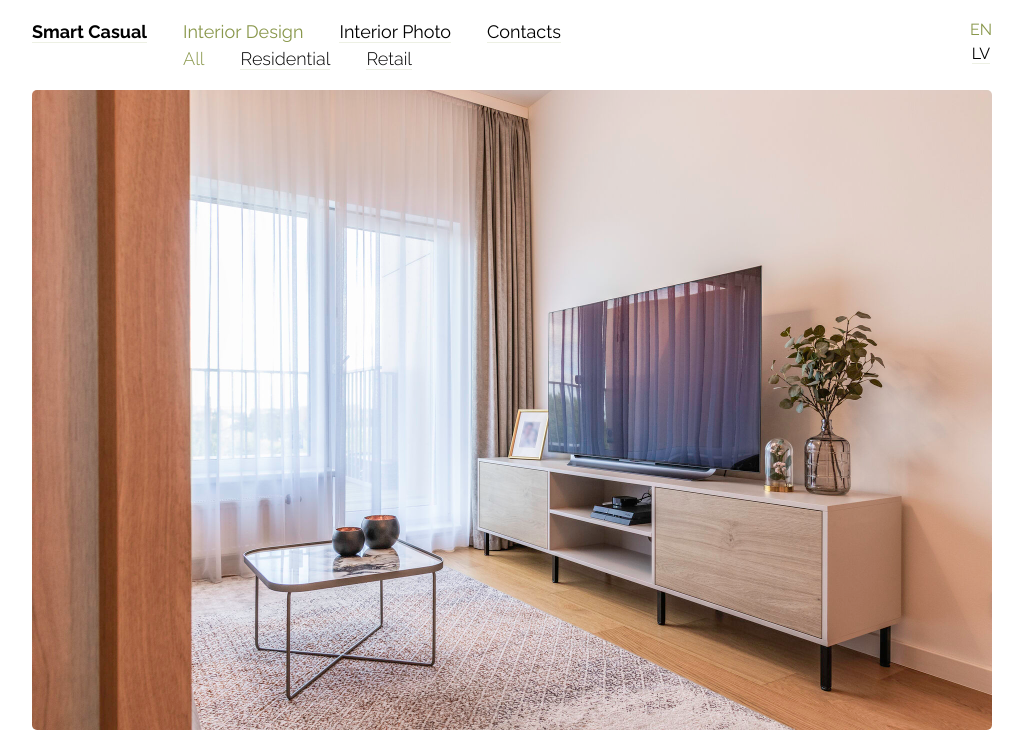
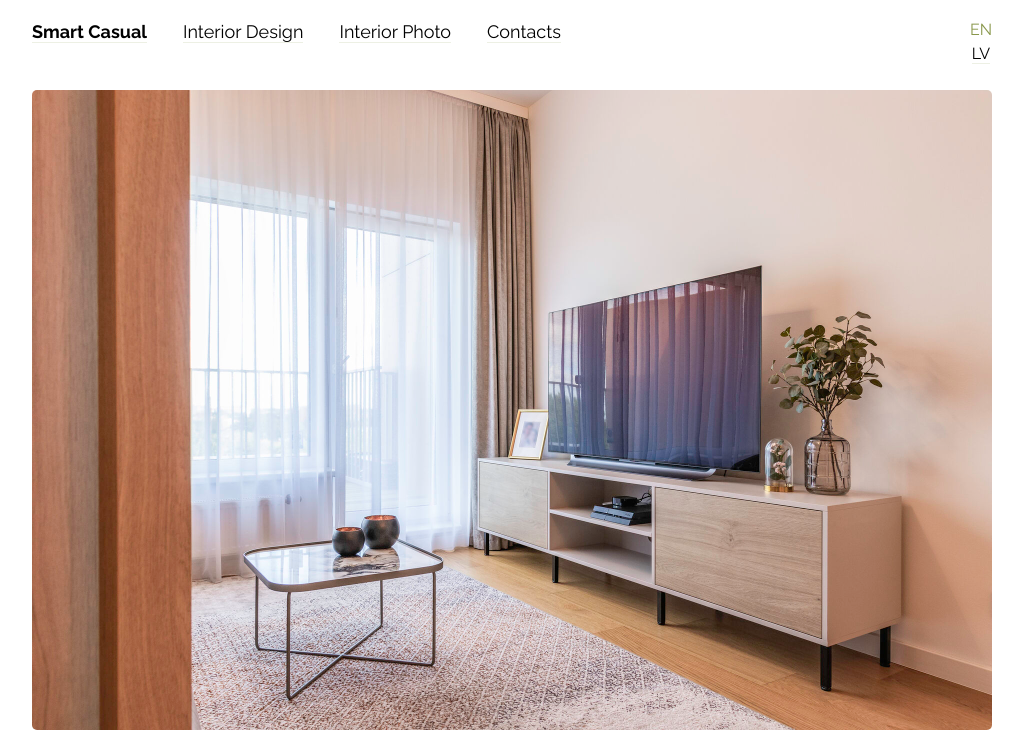
Before and after one commit to apavlovics/sonya-v2, a React (Create React App) app: page / in a window 1280 px wide. Shown: the top 746 px of the page, without its empty margins (128-1151 px from the left). Built offline with nearby package versions, Linux system fonts and the light colour scheme.

Commit message:
Improve Menu component

```diff
--- a/src/Menu.js
+++ b/src/Menu.js
@@ -10,20 +10,28 @@ class Menu extends React.Component {
     this.state = {maximized: false}
   }
 
+  stripSlashes(pathname) {
+    if (pathname.charAt(0) === '/') {
+      pathname = pathname.substr(1)
+    }
+    if (pathname.charAt(pathname.length - 1) === '/') {
+      pathname = pathname.substr(0, pathname.length - 1)
+    }
+    return pathname
+  }
+
   render() {
-    const className = this.state.maximized ? "maximized" : "minimized"
-
-    // TODO Mark selected links
-    console.log(this.props.location)
+    const currentPathname = this.stripSlashes(this.props.location.pathname)
+    const className = this.state.maximized ? 'maximized' : 'minimized'
     return (
       <nav className={className}>
         <div>
           <div className="logo">
             <div><Link to="/">Smart Casual</Link></div>
             <img
-                id={this.state.maximized ? "menu-close" : "menu-open"}
+                id={this.state.maximized ? 'menu-close' : 'menu-open'}
                 src={this.state.maximized ? MenuClose : MenuOpen}
-                alt={this.state.maximized ? "Close main menu" : "Open main menu"}
+                alt={this.state.maximized ? 'Close main menu' : 'Open main menu'}
                 onClick={() => {
                   const maximized = !this.state.maximized
                   if (maximized) {
@@ -36,15 +44,15 @@ class Menu extends React.Component {
                 }} />
           </div>
           <ul className={`main-menu ${className}`}>
-            <li className="selected">Interior Design
+            <MenuOption currentPathname={currentPathname} pathname="interior-design" title="Interior Design">
               <ul className="submenu">
                 <li className="selected">All</li>
                 <li><Link to="/residential/">Residential</Link></li>
                 <li><Link to="/retail/">Retail</Link></li>
               </ul>
-            </li>
-            <li><Link to="/interior-photo/">Interior Photo</Link></li>
-            <li><Link to="/contacts/">Contacts</Link></li>
+            </MenuOption>
+            <MenuOption currentPathname={currentPathname} pathname="interior-photo" title="Interior Photo"/>
+            <MenuOption currentPathname={currentPathname} pathname="contacts" title="Contacts" />
           </ul>
           <ul className={`language-menu ${className}`}>
             <li className="selected">EN</li>
@@ -56,4 +64,12 @@ class Menu extends React.Component {
   }
 }
 
+const MenuOption = props => {
+  if (props.currentPathname === props.pathname) {
+    return <li className="selected">{props.title}{props.children}</li>
+  } else {
+    return <li><Link to={`/${props.pathname}/`}>{props.title}</Link></li>
+  }
+}
+
 export default withRouter(Menu)
```
